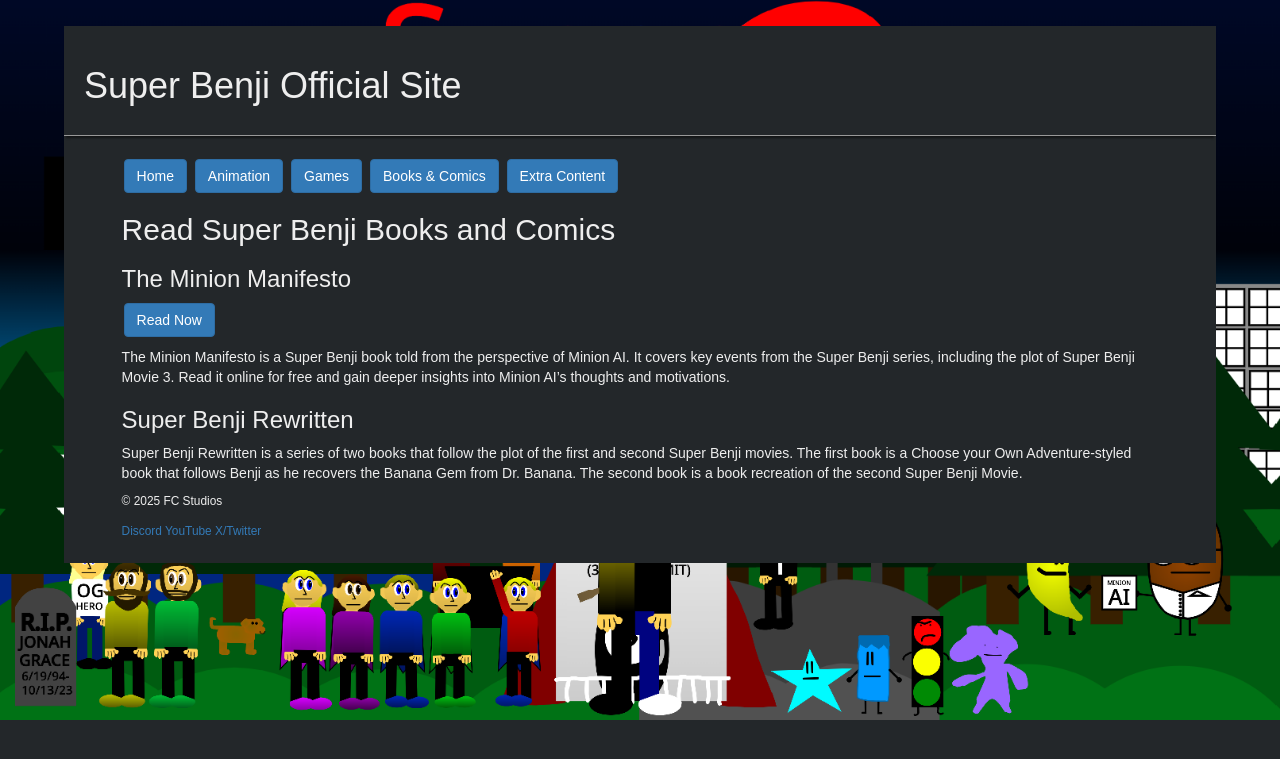
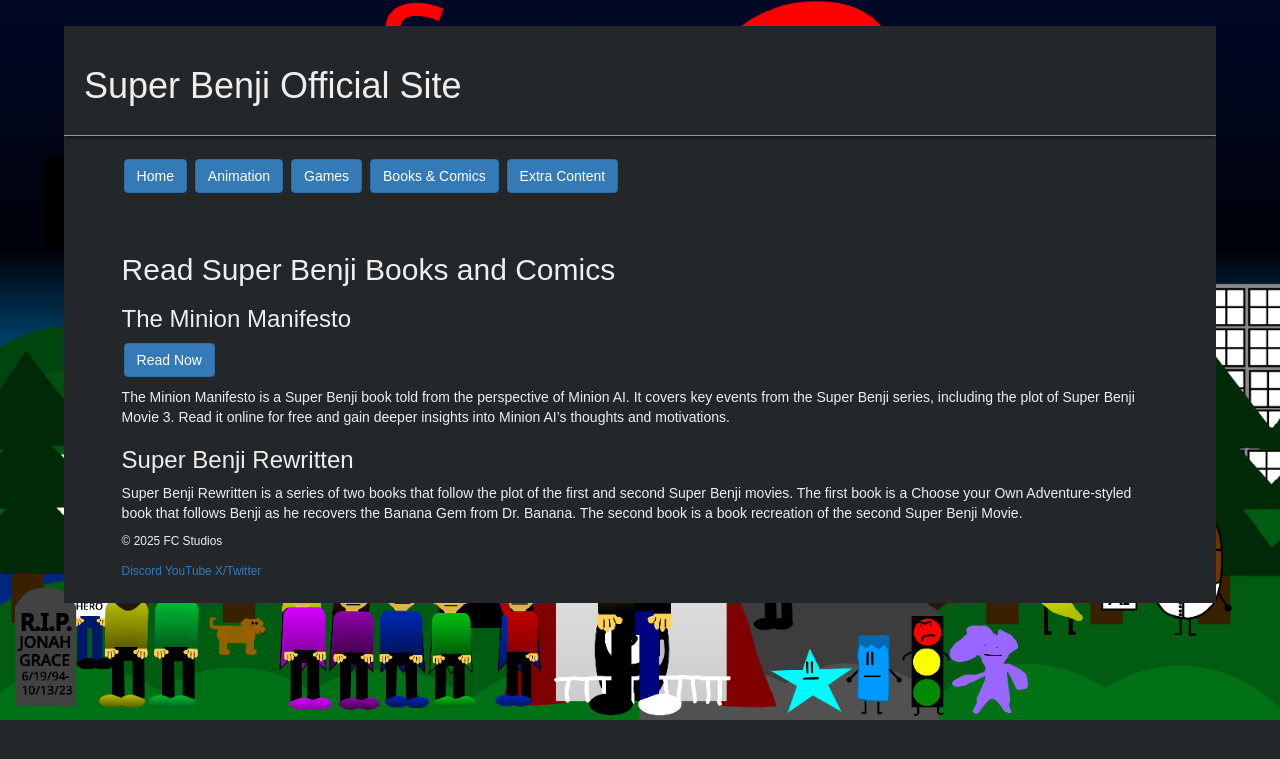
Before and after one commit to familycomicsstudios/Super-Benji-Website, a Jekyll site: the page built from books.html, in a window 1280 px wide. Shown: the top 759 px of the page. Built offline with Jekyll 4.4.1, drawn with Linux system fonts in a browser that asks for light colours.

```diff
--- a/_layouts/base.html
+++ b/_layouts/base.html
@@ -45,7 +45,7 @@
         <a href="{{ "/games.html" | relative_url }}" class="btn btn-primary">Games</a>
         <a href="{{ "/books.html" | relative_url }}" class="btn btn-primary">Books & Comics</a>
         <a href="{{ "/othercontent.html" | relative_url }}" class="btn btn-primary">Extra Content</a>
-      </nav>
+      </nav><br><br>
       {{ content }}
       <footer>
       <small>
```
